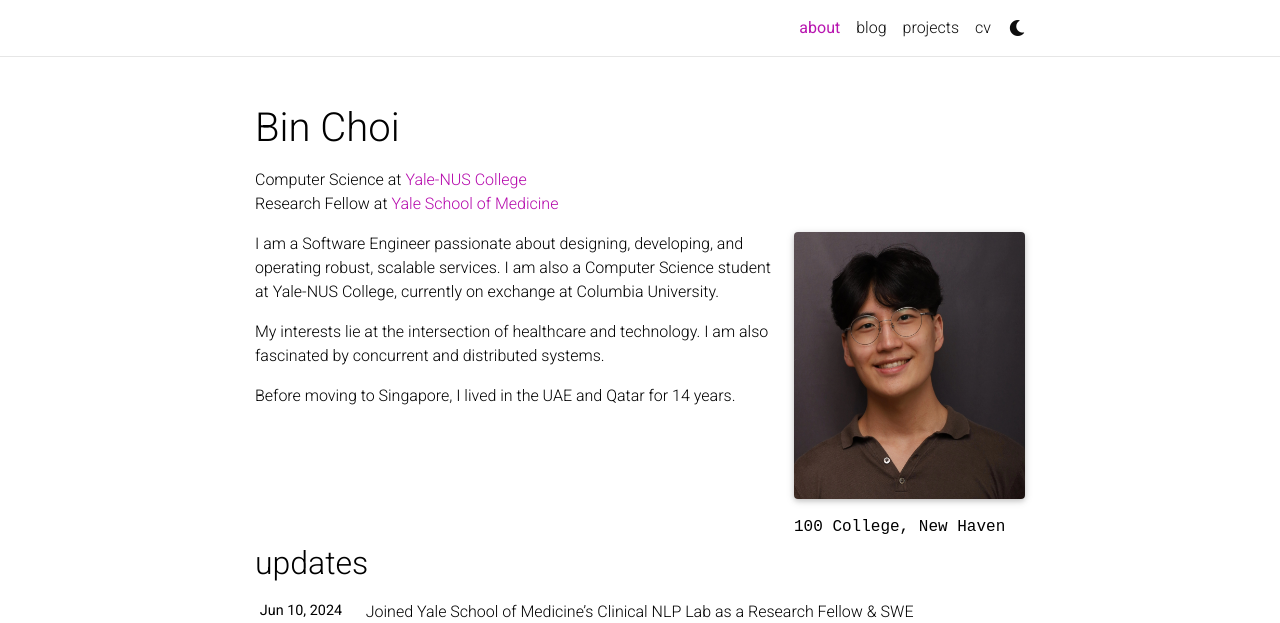
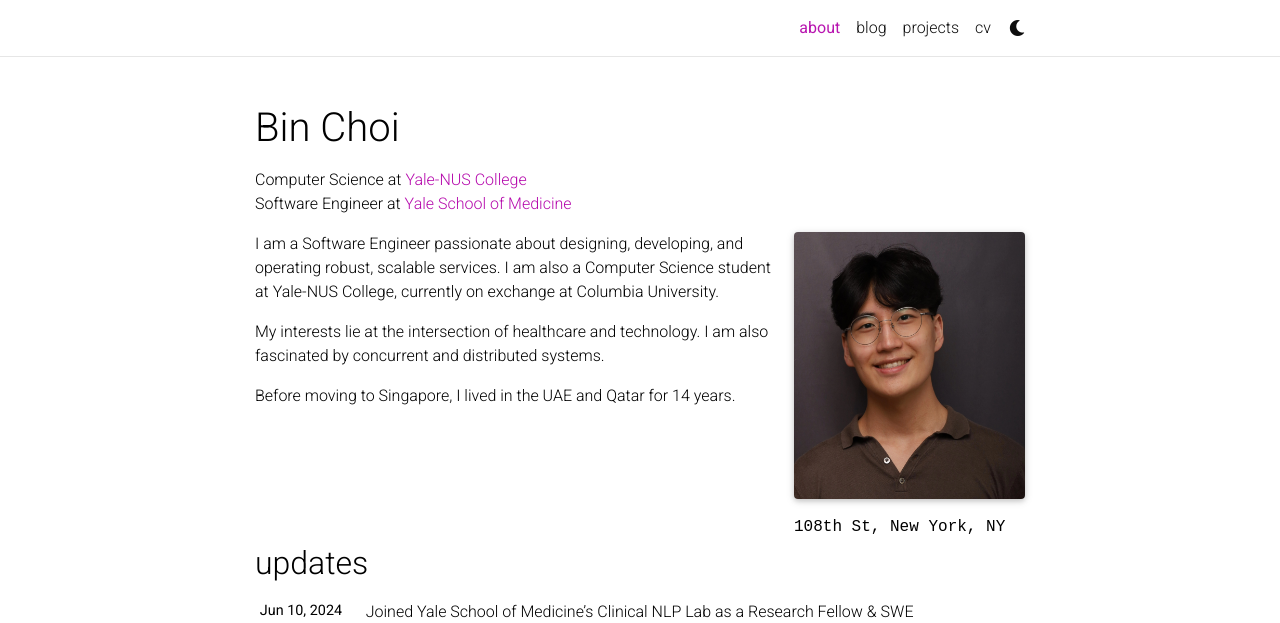
Before and after one commit to binchoi/binchoi.github.io, a Jekyll site: the page built from _pages/about.md, in a window 1280 px wide and 1050 px high. Shown: the top 623 px of the window. Built offline with Jekyll 4.4.1, drawn with Linux system fonts in a browser that asks for light colours; comment, search, counter and statistics services are not loaded; a style sheet for code colours, icons or effects is not loaded.

Commit message:
Update title

```diff
--- a/_pages/about.md
+++ b/_pages/about.md
@@ -4,14 +4,14 @@ title: about
 permalink: /
 subtitle: >
     <p style="margin: 0;padding: 0;">Computer Science at <a href='https://www.yale-nus.edu.sg/'>Yale-NUS College</a></p>
-    <p>Research Fellow at <a href='https://medicine.yale.edu/'>Yale School of Medicine</a></p>
+    <p>Software Engineer at <a href='https://medicine.yale.edu/'>Yale School of Medicine</a></p>
 
 profile:
   align: right
   image: prof_pic_bin.jpg
   image_circular: false # crops the image to make it circular
   address: >
-    <p>100 College, New Haven</p>
+    <p>108th St, New York, NY</p>
 
 news: true  # includes a list of news items
 selected_papers: false # includes a list of papers marked as "selected={true}"
```
